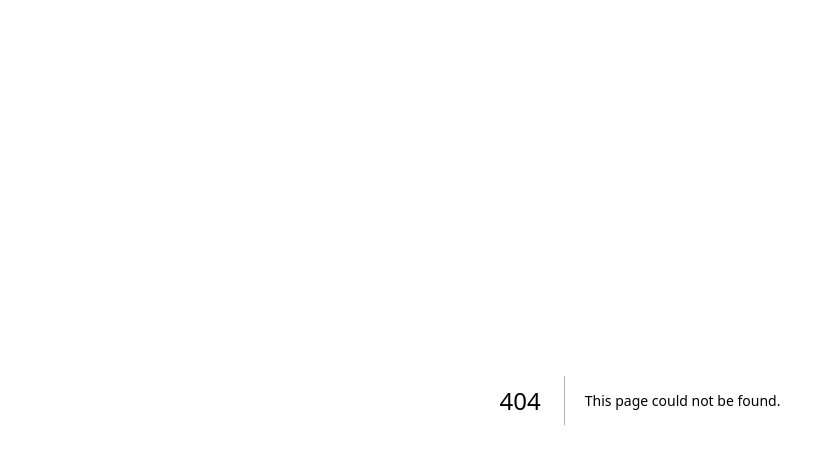
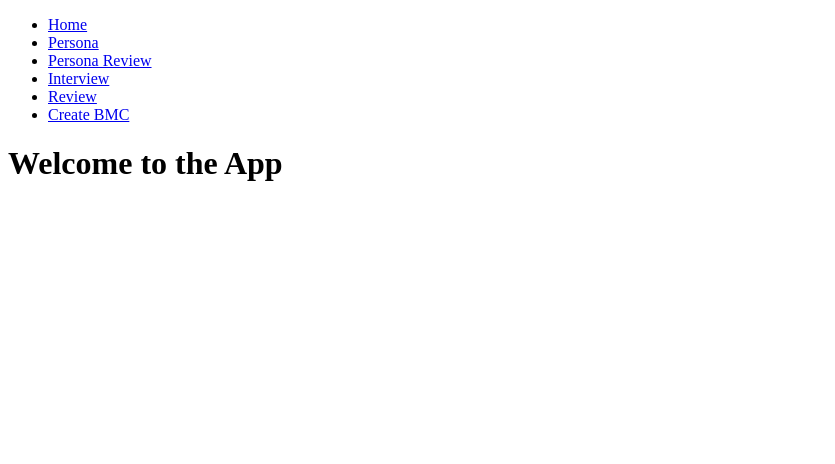
Before and after one commit to Kazuto-Ikeda/mvp-for-abmc, a Next.js app: page / in a window 1280 px wide. Before the commit this address had no page. Shown: the top 464 px of the page, without its empty margins (0-835 px from the left). Built offline with nearby package versions, Linux system fonts and the light colour scheme.

Commit message:
fix top page

```diff
--- /dev/null
+++ b/app/page.tsx
@@ -0,0 +1,19 @@
+import Link from 'next/link';
+
+export default function Home() {
+  return (
+    <div>
+      <nav>
+        <ul>
+          <li><Link href="/home">Home</Link></li>
+          <li><Link href="/persona">Persona</Link></li>
+          <li><Link href="/persona-review">Persona Review</Link></li>
+          <li><Link href="/interview">Interview</Link></li>
+          <li><Link href="/review">Review</Link></li>
+          <li><Link href="/create-bmc">Create BMC</Link></li>
+        </ul>
+      </nav>
+      <h1>Welcome to the App</h1>
+    </div>
+  );
+}
```
